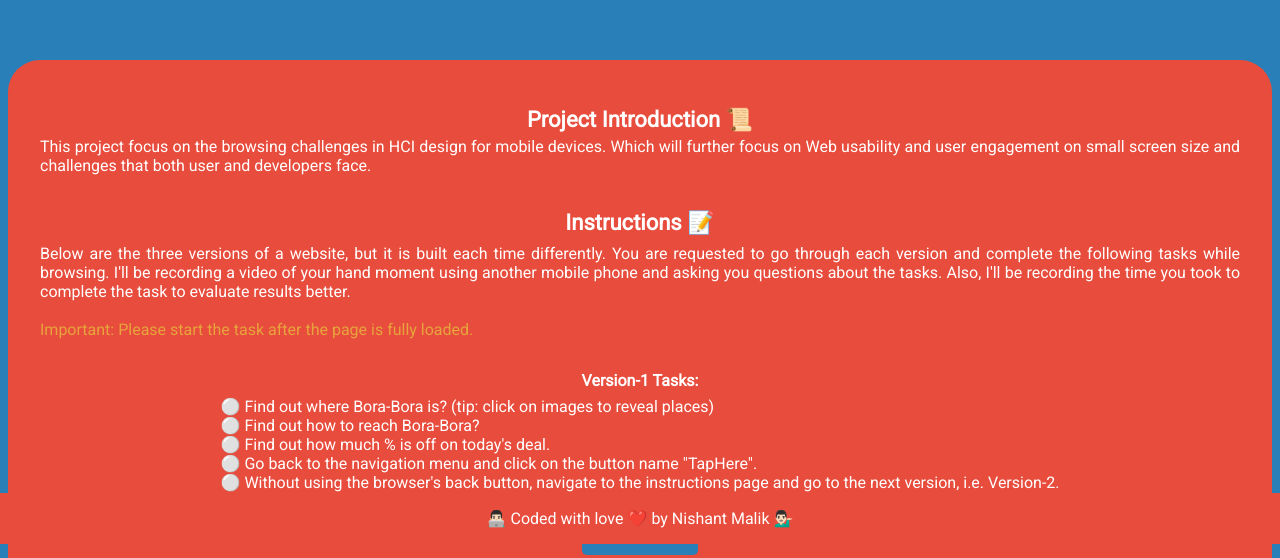
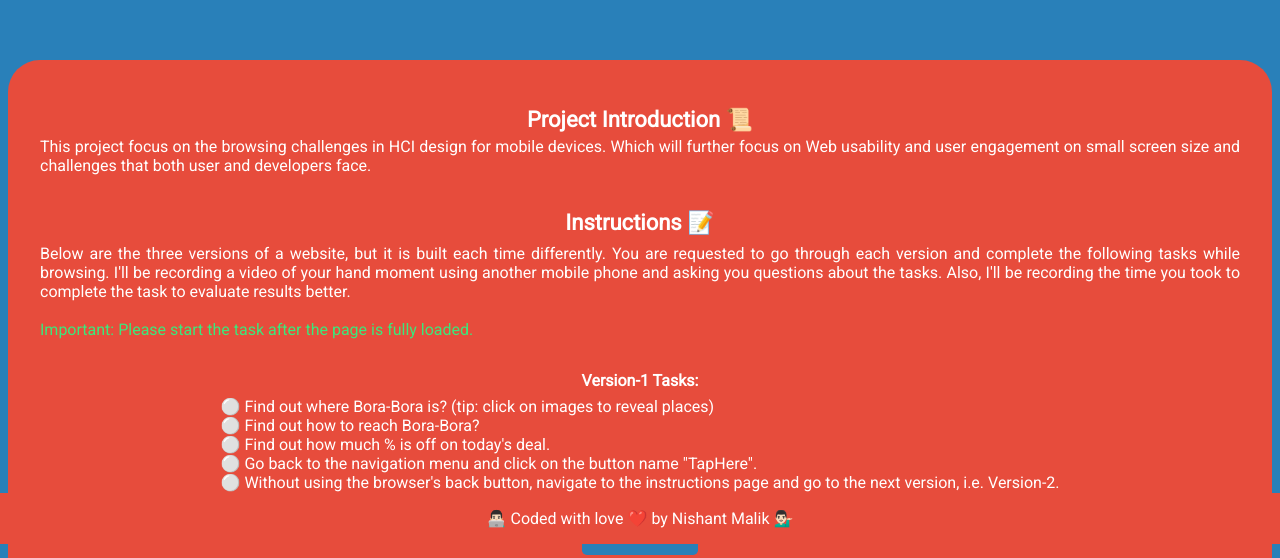
Before and after one commit to nishantmalik20/projectHCI, a plain HTML site: page index.html in a window 1280 px wide. Shown: the part 256-814 px from the top of the page. Drawn offline with Linux system fonts and the light colour scheme.

Commit message:
important message color changed

```diff
--- a/css/style.css
+++ b/css/style.css
@@ -31,7 +31,7 @@ h3{
     text-decoration: none;
   }
   .please{
-      color: #e7a33c;
+      color: #3ce77b;
       animation: blink 1s steps(1, end) infinite;
   }
 footer{
```
